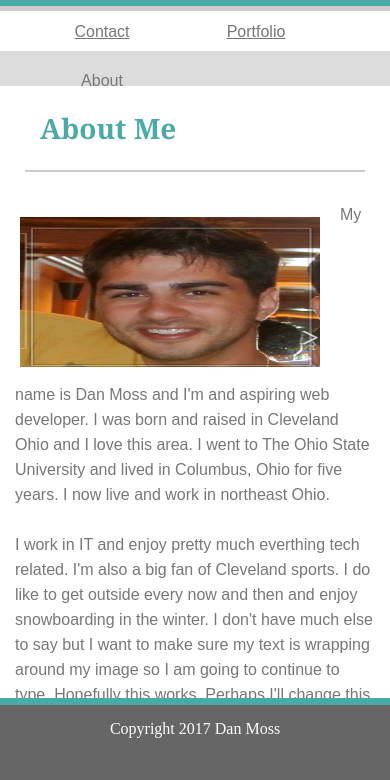
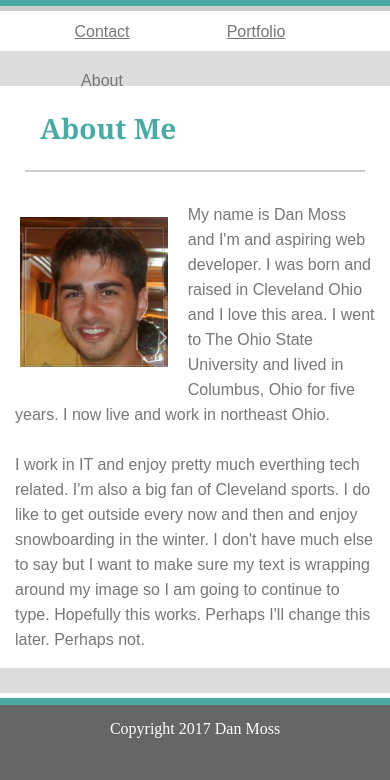
Before and after one commit to dmoss215/responsive-portfolio, a plain HTML site: page index.html in a window 390 px wide. Shown: the part 64-844 px from the top of the page. Drawn offline with Linux system fonts and the light colour scheme.

Commit message:
responsive index.html acutally done this time

```diff
--- a/assets/css/style.css
+++ b/assets/css/style.css
@@ -268,7 +268,12 @@ input[type=submit] {
   }
 
   .mainContent img {
-    width: 300px;
+    float: none;
+    /*width: 300px;*/
+  }
+
+  img {
+    float: none;
   }
 }
 
@@ -291,6 +296,10 @@ input[type=submit] {
     width: 770px;
     margin-top: 30px;
     display: block;
+  }
+
+  .mainContent img {
+    float: left;
   }
 
   .navbar-links {
@@ -353,6 +362,10 @@ input[type=submit] {
     display: block;
   }
 
+  .mainContent img {
+    float: left;
+  }
+
   .sideBar {
     width: 100%;
     margin-top: 25px;
```
